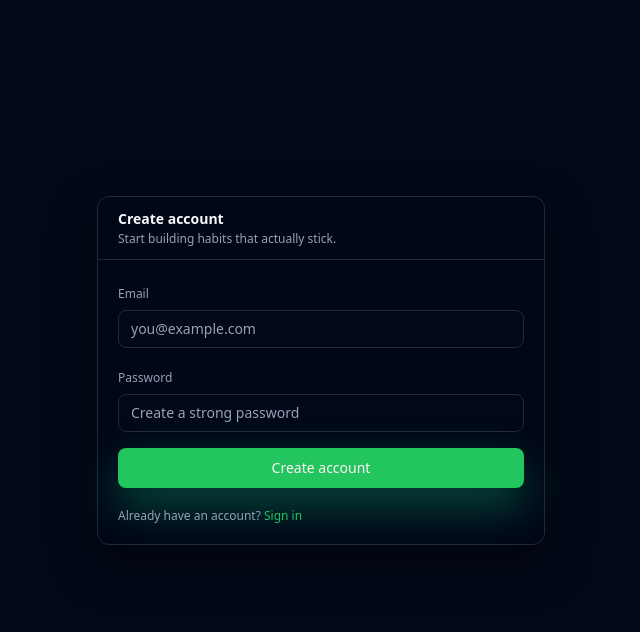
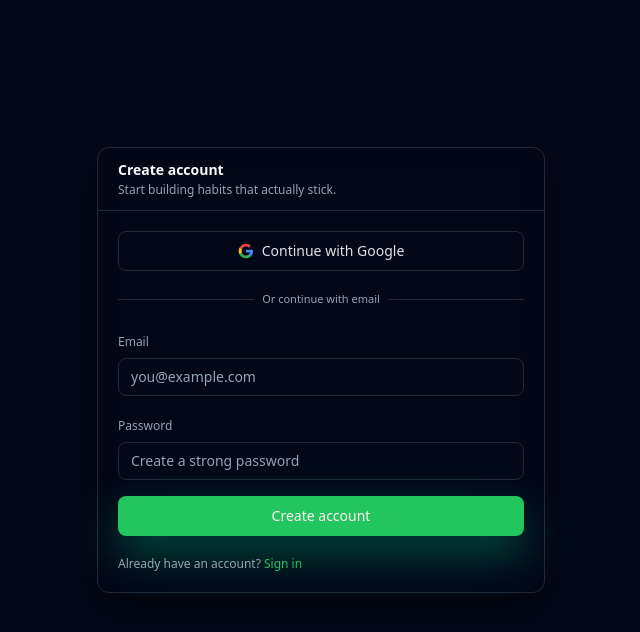
Before and after one commit to xrounak/Progress-Tracker, a React (Vite) app: page /auth/register in a window 1280 px wide. Shown: the top 632 px of the page, without its empty margins (319-959 px from the left). Built offline with nearby package versions, Linux system fonts and the light colour scheme; no server answers.

Commit message:
Add Google sign-in functionality to authentication context and update login/register pages

```diff
--- a/src/context/AuthContext.tsx
+++ b/src/context/AuthContext.tsx
@@ -8,6 +8,7 @@
   loading: boolean;
   signIn: (params: { email: string; password: string }) => Promise<{ error?: string }>;
   signUp: (params: { email: string; password: string }) => Promise<{ error?: string }>;
+  signInWithGoogle: () => Promise<{ error?: string }>;
   signOut: () => Promise<void>;
 }
 
@@ -61,6 +62,19 @@
     return {};
   };
 
+  const signInWithGoogle: AuthContextValue["signInWithGoogle"] = async () => {
+    const { error } = await supabase.auth.signInWithOAuth({
+      provider: "google",
+      options: {
+        redirectTo: `${window.location.origin}/app/dashboard`
+      }
+    });
+    if (error) {
+      return { error: error.message };
+    }
+    return {};
+  };
+
   const signOut: AuthContextValue["signOut"] = async () => {
     await supabase.auth.signOut();
   };
@@ -73,6 +87,7 @@
         loading,
         signIn,
         signUp,
+        signInWithGoogle,
         signOut
       }}
     >
--- a/src/pages/auth/LoginPage.tsx
+++ b/src/pages/auth/LoginPage.tsx
@@ -6,11 +6,12 @@
 import { useAuth } from "@/context/AuthContext";
 
 export const LoginPage: React.FC = () => {
-  const { signIn, user } = useAuth();
+  const { signIn, signInWithGoogle, user } = useAuth();
   const navigate = useNavigate();
   const [email, setEmail] = useState("");
   const [password, setPassword] = useState("");
   const [loading, setLoading] = useState(false);
+  const [googleLoading, setGoogleLoading] = useState(false);
   const [error, setError] = useState<string | null>(null);
 
   useEffect(() => {
@@ -32,6 +33,13 @@
     navigate("/app/dashboard");
   };
 
+  const handleGoogleSignIn = async () => {
+    setGoogleLoading(true);
+    setError(null);
+    await signInWithGoogle();
+    setGoogleLoading(false);
+  };
+
   return (
     <div className="flex min-h-[calc(100vh-60px)] items-center justify-center px-4 py-8">
       <Card className="w-full max-w-md">
@@ -44,6 +52,50 @@
           </div>
         </CardHeader>
         <CardBody className="space-y-5">
+          <Button
+            type="button"
+            variant="outline"
+            className="w-full"
+            onClick={handleGoogleSignIn}
+            disabled={googleLoading || loading}
+          >
+            <svg
+              className="mr-2 h-4 w-4"
+              viewBox="0 0 24 24"
+              fill="none"
+              xmlns="http://www.w3.org/2000/svg"
+            >
+              <path
+                d="M22.56 12.25c0-.78-.07-1.53-.2-2.25H12v4.26h5.92c-.26 1.37-1.04 2.53-2.21 3.31v2.77h3.57c2.08-1.92 3.28-4.74 3.28-8.09z"
+                fill="#4285F4"
+              />
+              <path
+                d="M12 23c2.97 0 5.46-.98 7.28-2.66l-3.57-2.77c-.98.66-2.23 1.06-3.71 1.06-2.86 0-5.29-1.93-6.16-4.53H2.18v2.84C3.99 20.53 7.7 23 12 23z"
+                fill="#34A853"
+              />
+              <path
+                d="M5.84 14.09c-.22-.66-.35-1.36-.35-2.09s.13-1.43.35-2.09V7.07H2.18C1.43 8.55 1 10.22 1 12s.43 3.45 1.18 4.93l2.85-2.22.81-.62z"
+                fill="#FBBC05"
+              />
+              <path
+                d="M12 5.38c1.62 0 3.06.56 4.21 1.64l3.15-3.15C17.45 2.09 14.97 1 12 1 7.7 1 3.99 3.47 2.18 7.07l3.66 2.84c.87-2.6 3.3-4.53 6.16-4.53z"
+                fill="#EA4335"
+              />
+            </svg>
+            {googleLoading ? "Signing in..." : "Continue with Google"}
+          </Button>
+
+          <div className="relative">
+            <div className="absolute inset-0 flex items-center">
+              <div className="w-full border-t border-border"></div>
+            </div>
+            <div className="relative flex justify-center text-[11px]">
+              <span className="bg-card px-2 text-muted-foreground">
+                Or continue with email
+              </span>
+            </div>
+          </div>
+
           <form className="space-y-4" onSubmit={handleSubmit}>
             <div className="space-y-1.5">
               <label className="text-xs font-medium text-muted-foreground">
--- a/src/pages/auth/RegisterPage.tsx
+++ b/src/pages/auth/RegisterPage.tsx
@@ -6,11 +6,12 @@
 import { useAuth } from "@/context/AuthContext";
 
 export const RegisterPage: React.FC = () => {
-  const { signUp, user } = useAuth();
+  const { signUp, signInWithGoogle, user } = useAuth();
   const navigate = useNavigate();
   const [email, setEmail] = useState("");
   const [password, setPassword] = useState("");
   const [loading, setLoading] = useState(false);
+  const [googleLoading, setGoogleLoading] = useState(false);
   const [error, setError] = useState<string | null>(null);
 
   useEffect(() => {
@@ -32,6 +33,13 @@
     navigate("/app/dashboard");
   };
 
+  const handleGoogleSignIn = async () => {
+    setGoogleLoading(true);
+    setError(null);
+    await signInWithGoogle();
+    setGoogleLoading(false);
+  };
+
   return (
     <div className="flex min-h-[calc(100vh-60px)] items-center justify-center px-4 py-8">
       <Card className="w-full max-w-md">
@@ -44,6 +52,50 @@
           </div>
         </CardHeader>
         <CardBody className="space-y-5">
+          <Button
+            type="button"
+            variant="outline"
+            className="w-full"
+            onClick={handleGoogleSignIn}
+            disabled={googleLoading || loading}
+          >
+            <svg
+              className="mr-2 h-4 w-4"
+              viewBox="0 0 24 24"
+              fill="none"
+              xmlns="http://www.w3.org/2000/svg"
+            >
+              <path
+                d="M22.56 12.25c0-.78-.07-1.53-.2-2.25H12v4.26h5.92c-.26 1.37-1.04 2.53-2.21 3.31v2.77h3.57c2.08-1.92 3.28-4.74 3.28-8.09z"
+                fill="#4285F4"
+              />
+              <path
+                d="M12 23c2.97 0 5.46-.98 7.28-2.66l-3.57-2.77c-.98.66-2.23 1.06-3.71 1.06-2.86 0-5.29-1.93-6.16-4.53H2.18v2.84C3.99 20.53 7.7 23 12 23z"
+                fill="#34A853"
+              />
+              <path
+                d="M5.84 14.09c-.22-.66-.35-1.36-.35-2.09s.13-1.43.35-2.09V7.07H2.18C1.43 8.55 1 10.22 1 12s.43 3.45 1.18 4.93l2.85-2.22.81-.62z"
+                fill="#FBBC05"
+              />
+              <path
+                d="M12 5.38c1.62 0 3.06.56 4.21 1.64l3.15-3.15C17.45 2.09 14.97 1 12 1 7.7 1 3.99 3.47 2.18 7.07l3.66 2.84c.87-2.6 3.3-4.53 6.16-4.53z"
+                fill="#EA4335"
+              />
+            </svg>
+            {googleLoading ? "Signing in..." : "Continue with Google"}
+          </Button>
+
+          <div className="relative">
+            <div className="absolute inset-0 flex items-center">
+              <div className="w-full border-t border-border"></div>
+            </div>
+            <div className="relative flex justify-center text-[11px]">
+              <span className="bg-card px-2 text-muted-foreground">
+                Or continue with email
+              </span>
+            </div>
+          </div>
+
           <form className="space-y-4" onSubmit={handleSubmit}>
             <div className="space-y-1.5">
               <label className="text-xs font-medium text-muted-foreground">
```
